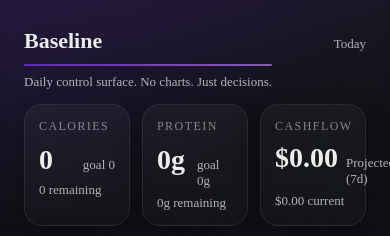
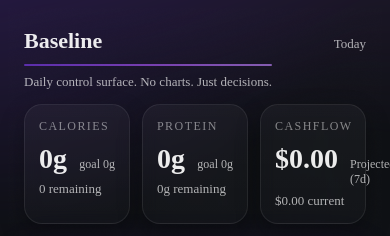
Before and after one commit to agrey127/ai_overlord, a Next.js app: page /baseline in a window 390 px wide. Shown: the top 236 px of the page. Built offline with nearby package versions, Linux system fonts and the light colour scheme; no server answers; the database is empty.

Commit message:
feat: Add new styles for statistics display and enhance mobile responsiveness

```diff
--- a/app/baseline/page.tsx
+++ b/app/baseline/page.tsx
@@ -165,13 +165,16 @@ export default async function BaselineHomePage() {
           <div className="card">
             <div className="card-inner">
               <div className="card-title">Calories</div>
-
               <div style={{ display: "flex", alignItems: "baseline", justifyContent: "space-between", gap: 12, marginTop: 10 }}>
-                <div style={{ fontSize: 28, fontWeight: 750 }}>{fmt(caloriesConsumed, 0)}</div>
-                <div className="card-muted" style={{ fontSize: 13 }}>
-                  goal {fmt(calorieGoal, 0)}
+                <div className="stat-top-row">
+                  <div className="stat-big">
+                    {fmt(caloriesConsumed, 0)}g
+                  </div>
+              </div>
+                  <div className="card-muted">
+                    goal {fmt(calorieGoal, 0)}g
+                  </div>
                 </div>
-              </div>
 
               <div className="card-muted" style={{ marginTop: 6, fontSize: 13 }}>
                 {fmt(caloriesRemaining, 0)} remaining
@@ -183,10 +186,13 @@ export default async function BaselineHomePage() {
           <div className="card">
             <div className="card-inner">
               <div className="card-title">Protein</div>
-
               <div style={{ display: "flex", alignItems: "baseline", justifyContent: "space-between", gap: 12, marginTop: 10 }}>
-                <div style={{ fontSize: 28, fontWeight: 750 }}>{fmt(proteinConsumed, 0)}g</div>
-                <div className="card-muted" style={{ fontSize: 13 }}>
+                <div className="stat-top-row">
+                  <div className="stat-big">
+                    {fmt(proteinConsumed, 0)}g
+                  </div>
+              </div>
+                <div className="card-muted">
                   goal {fmt(proteinGoal, 0)}g
                 </div>
               </div>
@@ -203,39 +209,21 @@ export default async function BaselineHomePage() {
               <div className="card-title">Cashflow</div>
 
               {/* Top row */}
-              <div
-                style={{
-                  display: "flex",
-                  justifyContent: "space-between",
-                  alignItems: "baseline",
-                  marginTop: 8,
-                  gap: 8,
-                }}
-              >
-                <div
-                  style={{
-                    fontSize: 28,   // match protein exactly (adjust if needed)
-                    fontWeight: 750,
-                  }}
-                  title={fmtMoney(projectedBal)}
-                >
-                  {fmtMoney(projectedBal)}
-                </div>
-
-                <div className="card-muted" style={{ fontSize: 13 }}>
+              <div style={{ display: "flex", alignItems: "baseline", justifyContent: "space-between", gap: 12, marginTop: 10 }}>
+                <div className="stat-top-row">
+                  <div className="stat-big">
+                    {fmtMoney(projectedBal)}
+                  </div>
+              </div>
+                <div className="card-muted">
                   Projected (7d)
                 </div>
               </div>
-
-              {/* Bottom row */}
               <div className="card-muted" style={{ marginTop: 6, fontSize: 13 }}>
                 {fmtMoney(currentBal)} current
               </div>
             </div>
           </div>
-
-
-
         </div>
       </section>
 
--- a/app/globals.css
+++ b/app/globals.css
@@ -253,3 +253,32 @@ body {
     white-space: normal;
   }
 }
+
+
+.stat-top-row {
+  display: flex;
+  justify-content: space-between;
+  align-items: baseline;
+  gap: 8px;
+}
+
+.stat-big {
+  font-size: 28px;   /* match protein exactly */
+  font-weight: 750;
+  line-height: 1.1;
+}
+
+/* Mobile layout */
+@media (max-width: 640px) {
+  .stat-top-row {
+    flex-direction: column;
+    align-items: flex-start;
+    gap: 2px;
+  }
+}
+
+@media (max-width: 640px) {
+  .card-muted {
+    font-size: 12px;
+  }
+}
```
